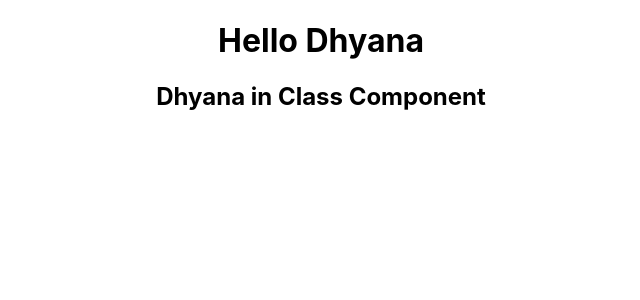
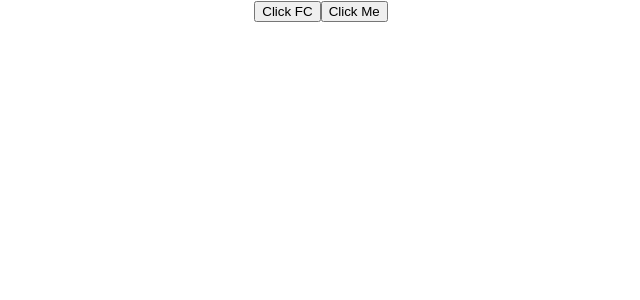
Before and after one commit to mistrymohini/ReactDemoProject, a React (Create React App) app: page / in a window 1280 px wide. Shown: the top 300 px of the page, without its empty margins (319-959 px from the left). Built offline with nearby package versions, Linux system fonts and the light colour scheme.

Commit message:
Event Handling from function and class component call function onClick without parenthesis as when we use it with parenthesis it take it as function call

```diff
--- a/src/App.js
+++ b/src/App.js
@@ -5,19 +5,23 @@ import Greet from './Component/Greet';
 import Welcome from './Component/Welcome';
 import Message from './Component/Message';
 import Counter from './Component/Counter';
+import FunctionClick from './Component/FunctionClick';
+import ClassClick from './Component/ClassClick';
 
 class App extends Component {
   render(){
     return (
       <div className="App">
+        <FunctionClick></FunctionClick>
+        <ClassClick></ClassClick>
         {/* <Greet name="Mohini">
           <p>This is first Candidate</p>
-        </Greet> */}
+        </Greet>
         <Greet name="Dhyana"></Greet>
-        {/* <Greet name="Alpesh"></Greet>
-        <Welcome name="Mohini"></Welcome> */}
+        <Greet name="Alpesh"></Greet>
+        <Welcome name="Mohini"></Welcome>
         <Welcome name="Dhyana"></Welcome>
-        {/* <Message></Message>
+        <Message></Message>
         <Counter></Counter> */}
       </div>
     );
--- /dev/null
+++ b/src/Component/ClassClick.js
@@ -0,0 +1,15 @@
+import React, { Component } from 'react'
+
+ class ClassClick extends Component {
+    clickHandler()
+    {
+        console.log("Button clicked from Class Component");
+    }
+  render() {
+    return (
+      <button onClick={this.clickHandler}>Click Me</button>
+    )
+  }
+}
+
+export default ClassClick
--- /dev/null
+++ b/src/Component/FunctionClick.js
@@ -0,0 +1,15 @@
+import React from 'react'
+
+function FunctionClick() {
+
+    function clickHandler()
+    {
+        console.log("Button clicked from Functional Component");
+    }
+
+  return (
+    <button onClick={clickHandler}>Click FC</button>
+  )
+}
+
+export default FunctionClick
```
